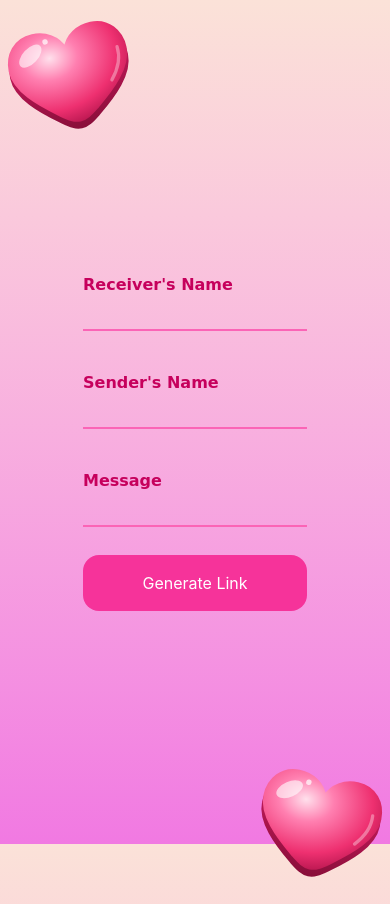
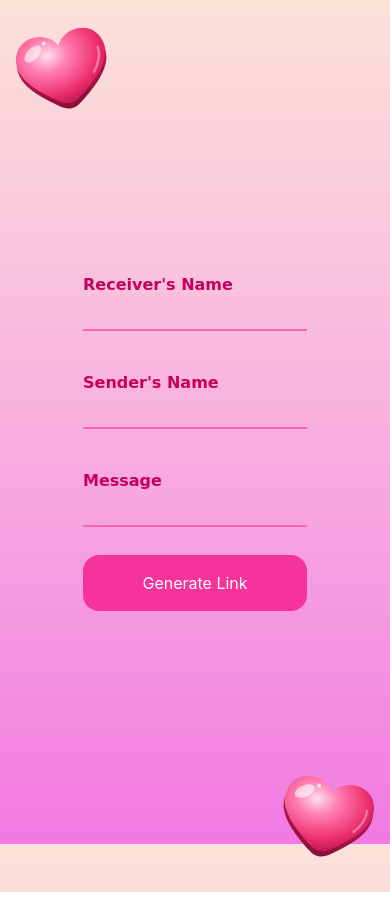
Before and after one commit to Sudeeppaneru/love-confession, a website with bundled scripts: page index.html in a window 390 px wide. Built offline with nearby package versions, Linux system fonts and the light colour scheme; files whose address does not match are found by name.

Commit message:
made heart svg responsive

```diff
--- a/index.html
+++ b/index.html
@@ -32,8 +32,8 @@
     </div>
 
 
-<svg class="size-32 -rotate-12 absolute top-4 left-2 pointer-events-none" aria-hidden="true"><use href="#heart"/></svg>
-<svg class="size-32 rotate-12 absolute bottom-0 right-2 pointer-events-none" aria-hidden="true"><use href="#heart"/></svg>
+  <svg class="pointer-events-none absolute top-6 left-4 size-24 -rotate-12 sm:top-12 sm:left-16 sm:size-40" aria-hidden="true"><use href="#heart"/></svg>
+  <svg class="pointer-events-none absolute right-4 bottom-6 size-24 rotate-12 sm:right-16 sm:bottom-12 sm:size-40" aria-hidden="true"><use href="#heart"/></svg>
 
 
 <svg width="0" height="0" class="absolute" aria-hidden="true">
```
